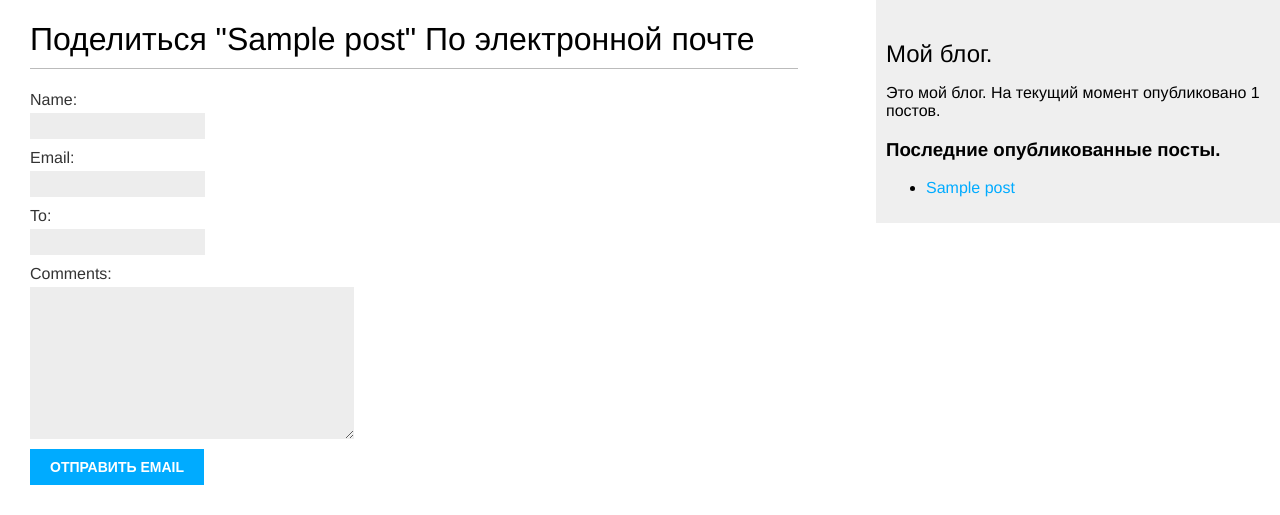
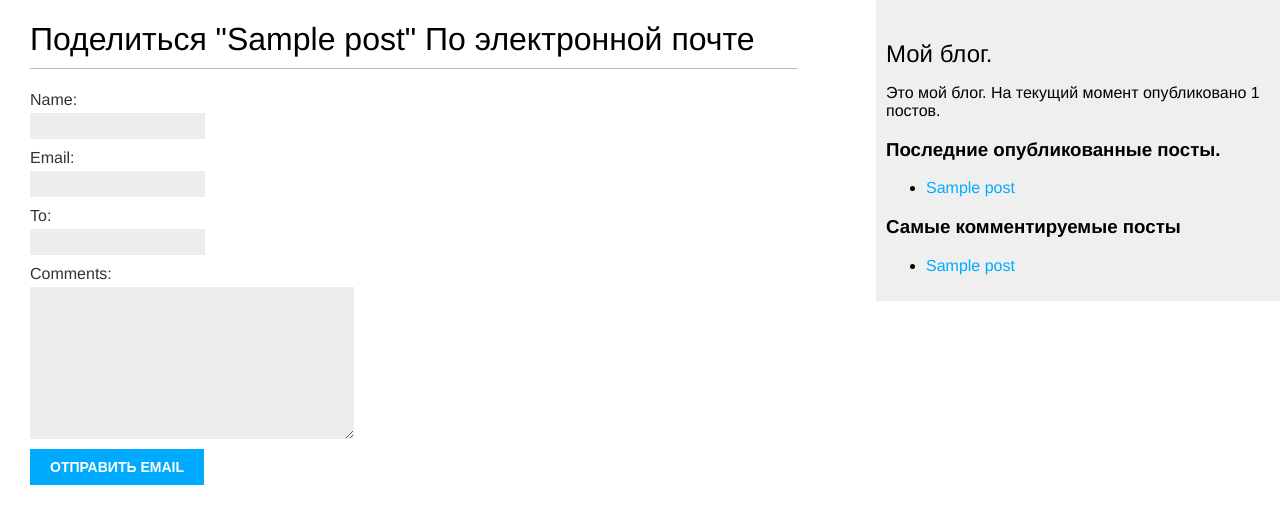
Before and after one commit to Rustam-Gazizulin/myBlog, a Django app: page /blog/1/share/ in a window 1280 px wide. Shown: the top 515 px of the page. Run offline with Django 4.2, Linux system fonts and the light colour scheme; tables that the repository leaves empty hold one stand-in row (values such as "Sample post").

Commit message:
Добавил шаблон с отображением самых комментируемых постов

```diff
--- a/blog/templates/blog/base.html
+++ b/blog/templates/blog/base.html
@@ -18,6 +18,15 @@
     </p>
       <h3>Последние опубликованные посты.</h3>
       {% show_latest_posts 3 %}
+      <h3>Самые комментируемые посты</h3>
+      {% get_most_commented_posts as most_commented_posts %}
+      <ul>
+          {% for post in most_commented_posts %}
+          <li>
+              <a href="{{ post.get_absolute_url }}">{{ post.title }}</a>
+          </li>
+          {% endfor %}
+      </ul>
   </div>
 </body>
 </html>
--- a/blog/templatetags/blog_tags.py
+++ b/blog/templatetags/blog_tags.py
@@ -1,4 +1,6 @@
 from django import template
+from django.db.models import Count
+
 from ..models import Post
 
 register = template.Library()
@@ -13,3 +15,10 @@ def total_posts():
 def show_latest_posts(count=5):
     latest_posts = Post.published.order_by('-publish')[:count]
     return {'latest_posts': latest_posts}
+
+
+@register.simple_tag()
+def get_most_commented_posts(count=5):
+    return Post.published.annotate(
+        total_comments=Count('comments')
+    ).order_by('total_comments')[:count]
```
